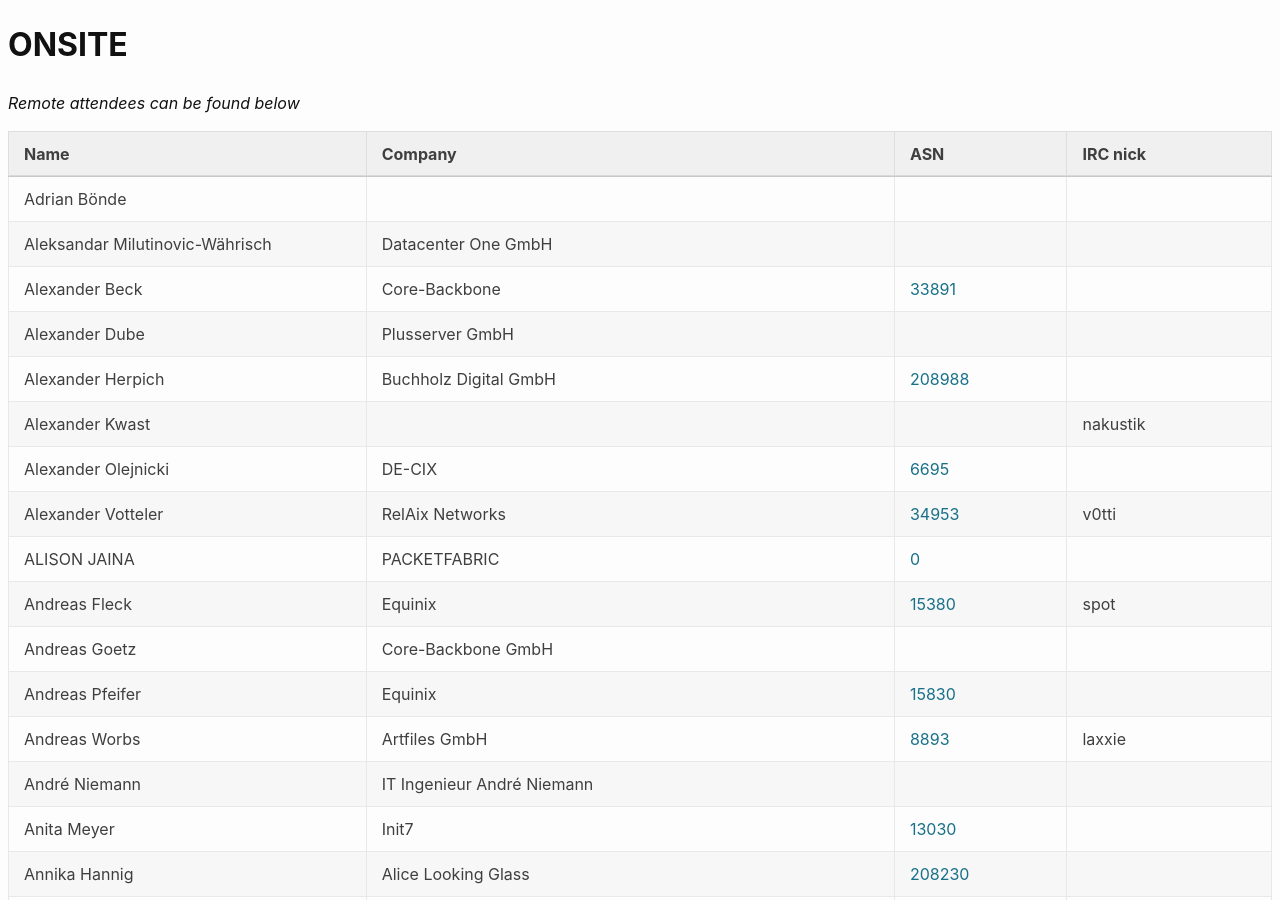
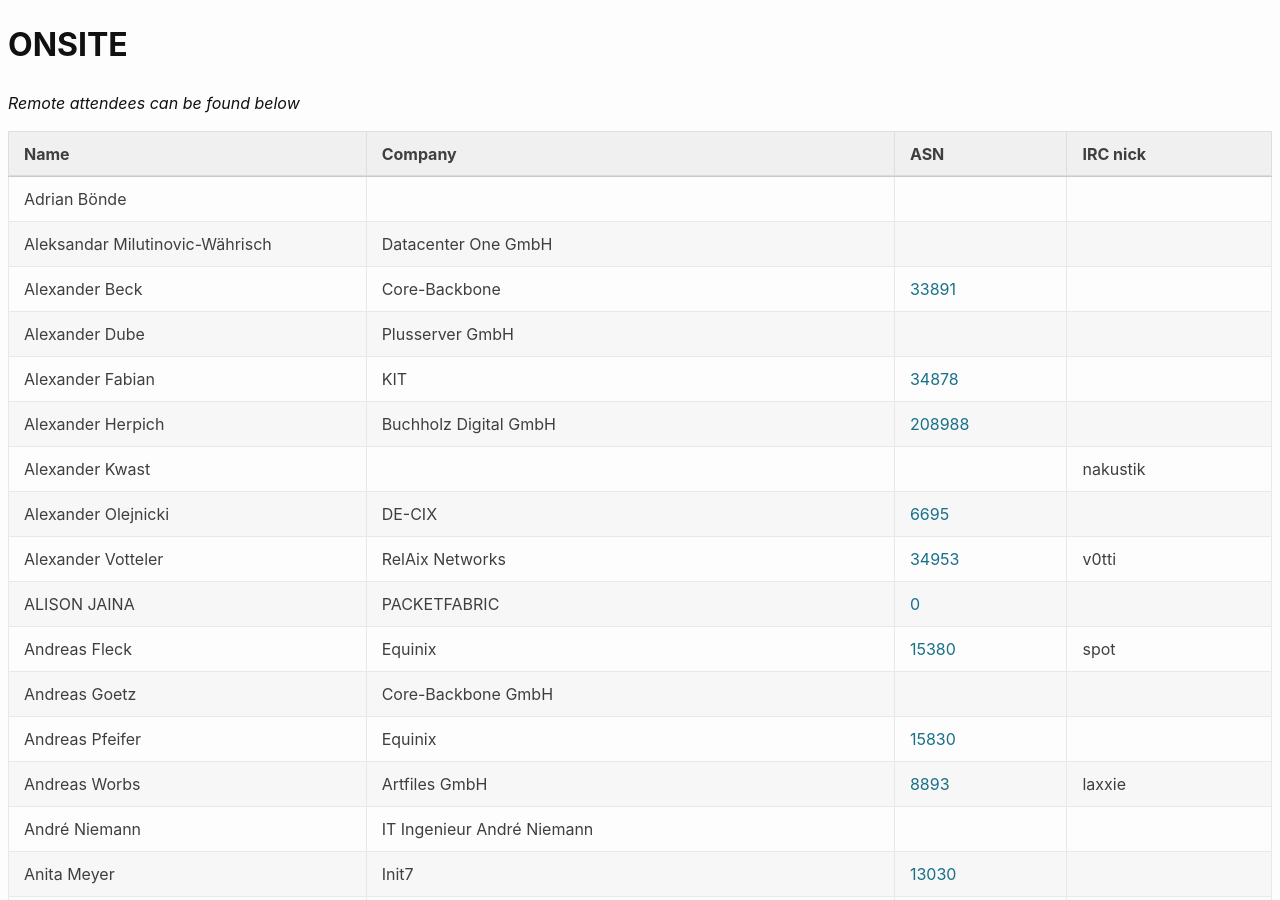
Before and after one commit to denog/pretix-attendeelist, a Jekyll site: the page built from denog14/index.md, in a window 1280 px wide and 900 px high. Built offline with Jekyll 4.4.1, drawn with Linux system fonts in a browser that asks for light colours.

Commit message:
Latest data: Thu Oct 27 08:35:12 UTC 2022

```diff
--- a/_data/attendees_denog14_onsite.json
+++ b/_data/attendees_denog14_onsite.json
@@ -22,6 +22,12 @@
     "company": "Plusserver GmbH",
     "irc": null,
     "asn": null
+  },
+  {
+    "name": "Alexander Fabian",
+    "company": "KIT",
+    "irc": null,
+    "asn": "34878"
   },
   {
     "name": "Alexander Herpich",
```
